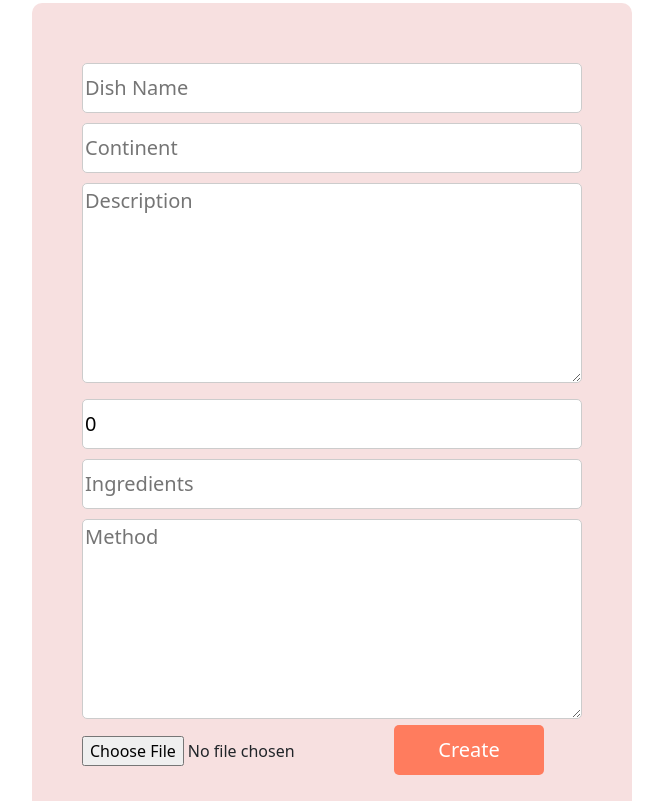
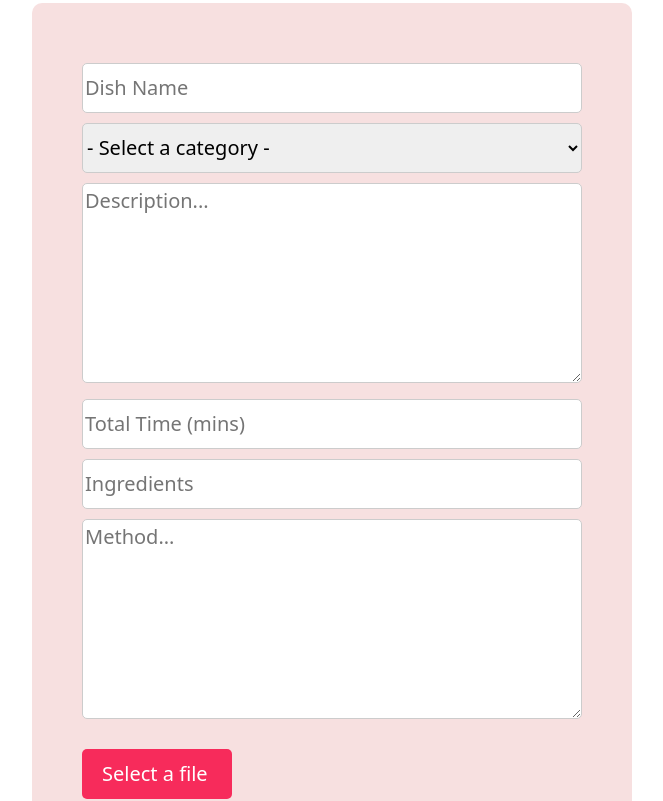
Before and after one commit to yingjod/The-Tasty-Palette, a React (Vite) app in the folder client/: page /recipes/create in a window 1280 px wide. Shown: the part 400-1201 px from the top of the page, without its empty margins (308-971 px from the left). Built offline with nearby package versions, Linux system fonts and the light colour scheme.

Commit message:
styling-createpage

```diff
--- a/client/src/components/ImageUploadField.jsx
+++ b/client/src/components/ImageUploadField.jsx
@@ -1,5 +1,4 @@
 import axios from 'axios'
-// import { useEffect} from 'react'
 
 export default function ImageUploadField({ formData, setFormData }) {
 
@@ -24,22 +23,21 @@ export default function ImageUploadField({ formData, setFormData }) {
     setFormData({ ...formData, poster: secure_url })
     console.log('formData=>', formData)
   }
-  // console.log(poster)
-  // useEffect(() => {
-  //   // Perform any side effects related to state changes here
-  //   console.log('Updated FormData:', formData);
-  // }, [formData]);
+
 
   return (
     <>
 
       {formData.poster ?
         <>
-          <img src={formData.poster} alt="poster" />
-          <input type='hidden' name='poster' value={formData.poster} />
+          <img src={formData.poster} className="preview" alt="poster" /><br />
+          <input type='hidden' name='poster' value={formData.poster} /><br />
         </>
         :
-        <input type="file" name="poster" onChange={handleImageUpload} />
+        <>
+        <input type="file"  id="fileInput" name="poster" onChange={handleImageUpload} />
+        <label htmlFor="fileInput" className="custom-file-upload">Select a file</label>
+        </>
       }
     </>
   )
--- a/client/src/components/RecipeCreate.jsx
+++ b/client/src/components/RecipeCreate.jsx
@@ -16,11 +16,11 @@ export default function RecipeCreate() {
   }, [res, navigate])
 
 
-  const [ formData, setFormData ] = useState({
+  const [formData, setFormData] = useState({
     title: '',
     category: '',
     description: '',
-    prepTime: 0,
+    prepTime: '',
     ingredients: [],
     method: '',
     poster: ''
@@ -30,15 +30,9 @@ export default function RecipeCreate() {
     setFormData({ ...formData, [e.target.name]: e.target.value })
   }
 
-  // function handleSubmit(e) {
-  //   e.preventDefault();
-  //   console.log('Form Data:', formData)
-  // }
-
   return (
     <>
-      {/* <Form method="post" className="createform" onSubmit={handleSubmit} > */}
-        <Form method="post" className="createform" >
+      <Form method="post" className="createform" >
         <img src={textcreat} className="textcreate"></img><br />
         <div className="formstlying">
 
@@ -46,25 +40,39 @@ export default function RecipeCreate() {
           <label hidden htmlFor="title"></label>
           <input className="createtittle" type="text" name="title" placeholder='Dish Name' onChange={handleChange} value={formData.title} /><br />
 
+          <label htmlFor="category" />
+          <select
+            className="createcategory"
+            id="category"
+            name="category"
+            onChange={handleChange}
+            value={formData.category}
+          >
+            <option value=""> - Select a category - </option>
+            <option value="Europe">Europe</option>
+            <option value="Asia">Asia</option>
+            <option value="South America">South America</option>
+            <option value="North America">North America</option>
+            <option value="Africa">Africa</option>
+            <option value="Oceania">Oceania</option>
+          </select><br />
 
-          <label hidden htmlFor="category"></label>
-          <input className="createcategory" type="text" name="category" placeholder='Continent' onChange={handleChange} value={formData.category} /><br />
 
           <label hidden htmlFor="description"></label>
-          <textarea className="createdescription" type="number" name="description" placeholder='Description' onChange={handleChange} value={formData.description}></textarea><br />
+          <textarea className="createdescription" type="number" name="description" placeholder='Description...' onChange={handleChange} value={formData.description}></textarea><br />
 
           <label hidden htmlFor="prepTime"></label>
-          <input className="createprepTime" type="text" name="prepTime" placeholder='Prep Time (mins)' onChange={handleChange} value={formData.prepTime} /><br />
+          <input className="createprepTime" type="number" name="prepTime" placeholder='Total Time (mins)' onChange={handleChange} value={formData.prepTime} /><br />
 
           <label hidden htmlFor="ingredients"></label>
           <input className="createingredients" type="text" name="ingredients" placeholder='Ingredients' onChange={handleChange} value={formData.ingredients} /><br />
 
           <label hidden htmlFor="method"></label>
-          <textarea className="createmethod" name="method" placeholder='Method' onChange={handleChange} value={formData.method} ></textarea><br />
+          <textarea className="createmethod" name="method" placeholder='Method...' onChange={handleChange} value={formData.method} ></textarea><br /><br />
 
-          <ImageUploadField setFormData={setFormData} formData={formData} />
+          <ImageUploadField setFormData={setFormData} formData={formData} /><br />
 
-          {res && <p className="danger">{res.data.message}</p>}
+          {res && <p className="dangerincreate">{res.data.message}</p>}
 
           <button className="createbtn" type="submit">Create</button><br /><br />
         </div>
--- a/client/src/styles/components/RecipeCreate.scss
+++ b/client/src/styles/components/RecipeCreate.scss
@@ -44,7 +44,8 @@
   height: 200px;
 }
 
-.createbtn{
+.createbtn,
+.custom-file-upload{
   background-color: #FF7C5E;
   border-radius: 5px;
   height: 50px;
@@ -52,12 +53,35 @@
   font-size: 20px;
   color: white;
   border:none;
+  text-align: center;
+
+}
+
+input[type="file"] {
+  display: none;
 }
 
 .createbtn:hover {
   background-color: darkblue; /* Change color on hover */
 }
 
+.custom-file-upload:hover{
+  background-color: green; /* Change color on hover */
+}
+
 .createbtn:active {
   transform: translate(1px, 1px); /* Move button 2px down on click */
 }
+
+.custom-file-upload{
+  padding-left: 20px ;
+  background-color: #f72b5b;
+}
+
+.preview{
+  width: 250px;;
+}
+.dangerincreate{
+  color: red;
+  max-width: 500px;
+}
--- a/package.json
+++ b/package.json
@@ -22,6 +22,7 @@
     "dotenv": "^16.3.1",
     "express": "^4.18.2",
     "jsonwebtoken": "^9.0.2",
+    "mdb-react-ui-kit": "^7.0.0",
     "mongoose": "^8.0.2",
     "react-bootstrap": "^2.9.1",
     "react-router-dom": "^6.20.1",
```
Also changed, not shown: client/src/components/Home.jsx (line endings or trailing spaces), 1 other file (tests, documents, lock files or other folders).
